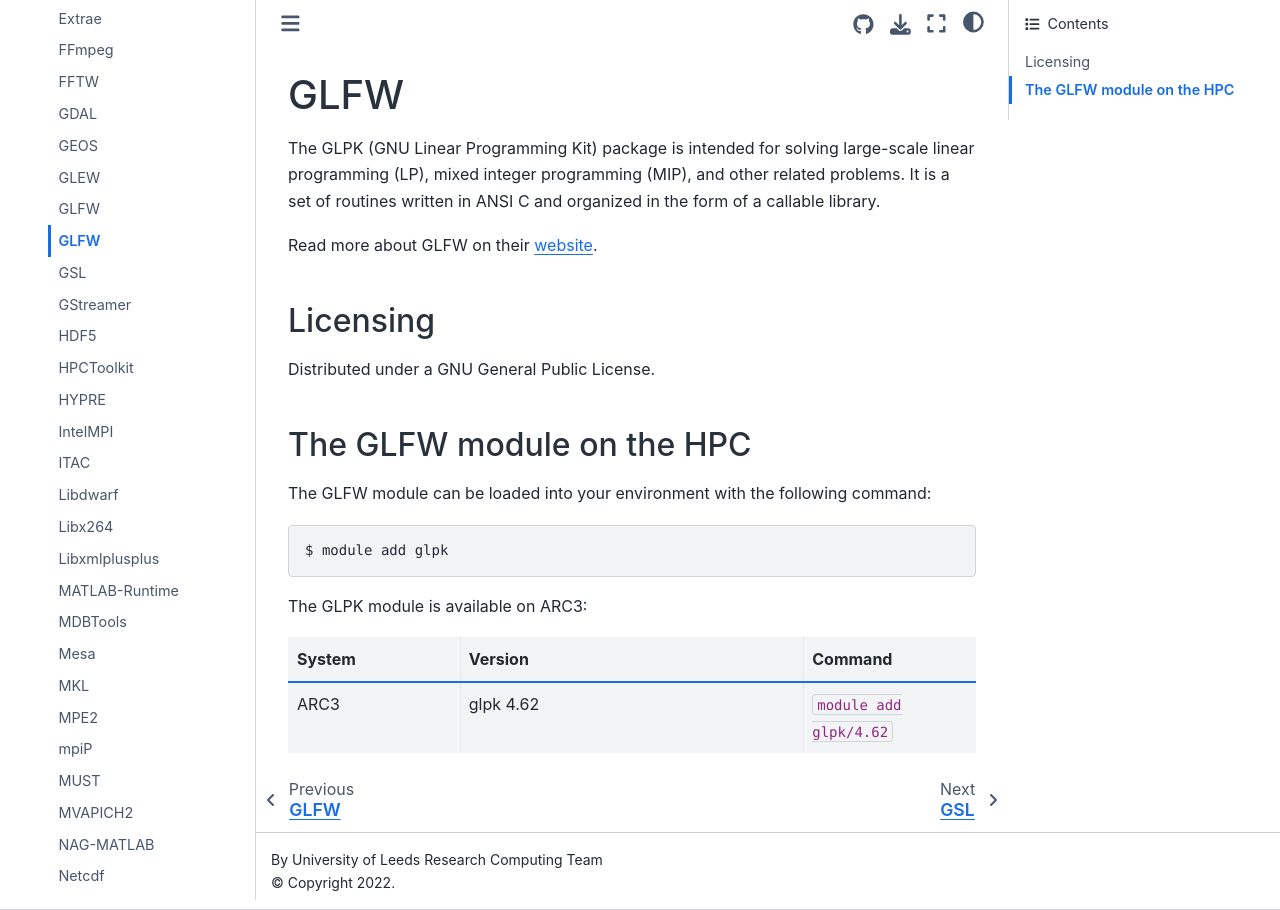
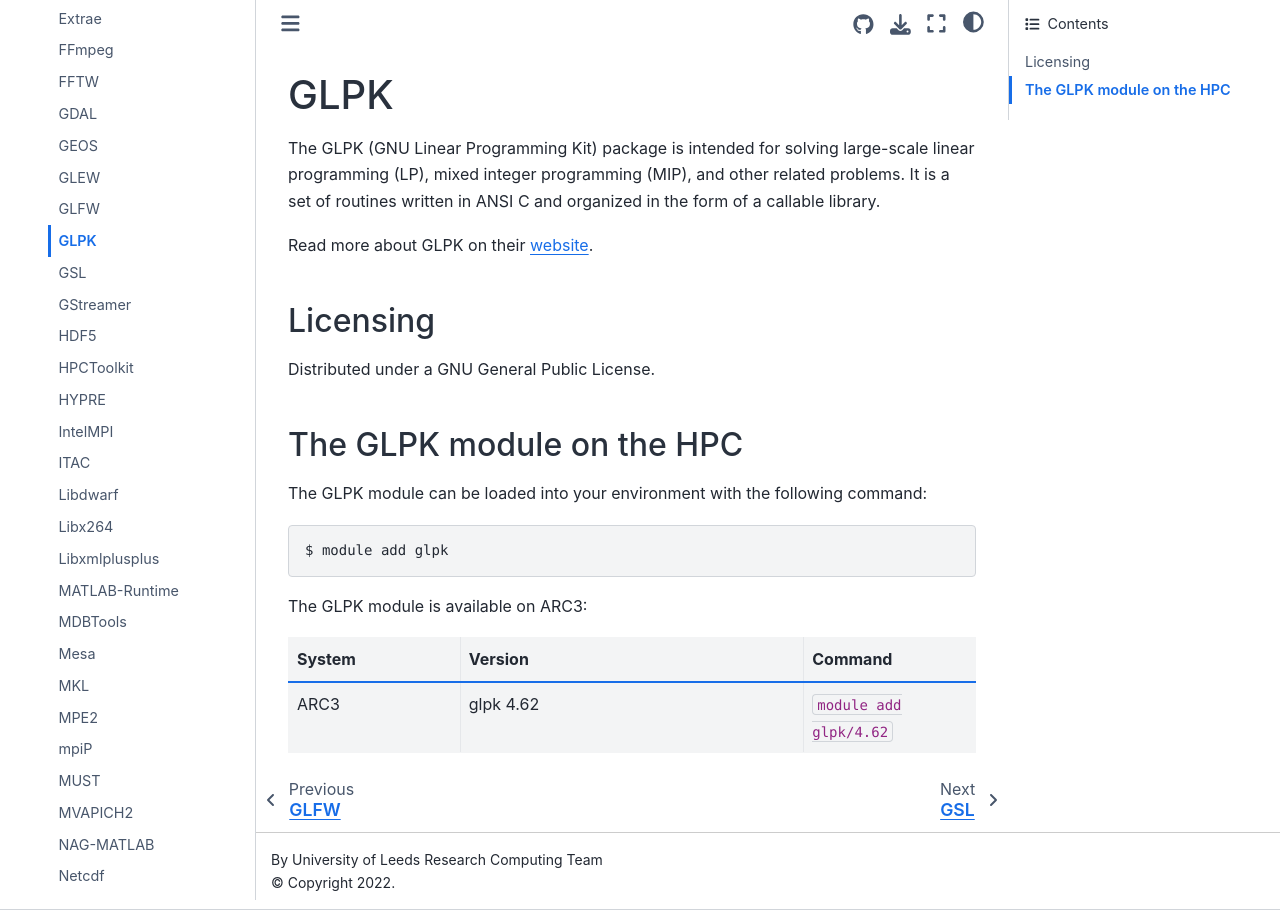
Before and after one commit to foqueiroz/arcdocs.github.io, a Jupyter Book: the page built from book/software/libraries/glpk.md, in a window 1280 px wide. Built offline with Jupyter Book 1.0.4 settings and Sphinx 7.4.7 and the Sphinx Book theme 1.1.4, drawn with Linux system fonts in a browser that asks for light colours; pages that are not in the unit, such as notebooks, are missing from menus.

Commit message:
correcting some naming errors in glpk page

````diff
--- a/book/software/libraries/glpk.md
+++ b/book/software/libraries/glpk.md
@@ -1,10 +1,10 @@
-# GLFW
+# GLPK
 
 The GLPK (GNU Linear Programming Kit) package is intended for solving large-scale linear programming (LP), mixed integer programming (MIP), and other related problems. It is a set of routines written in ANSI C and organized in the form of a callable library.
 
 
 
-Read more about GLFW on their [website](https://www.gnu.org/software/glpk/).
+Read more about GLPK on their [website](https://www.gnu.org/software/glpk/).
 
 
 
@@ -16,9 +16,9 @@
 
 
 
-## The GLFW module on the HPC
+## The GLPK module on the HPC
 
-The GLFW module can be loaded into your environment with the following command:
+The GLPK module can be loaded into your environment with the following command:
 
 ```bash
 $ module add glpk
````
